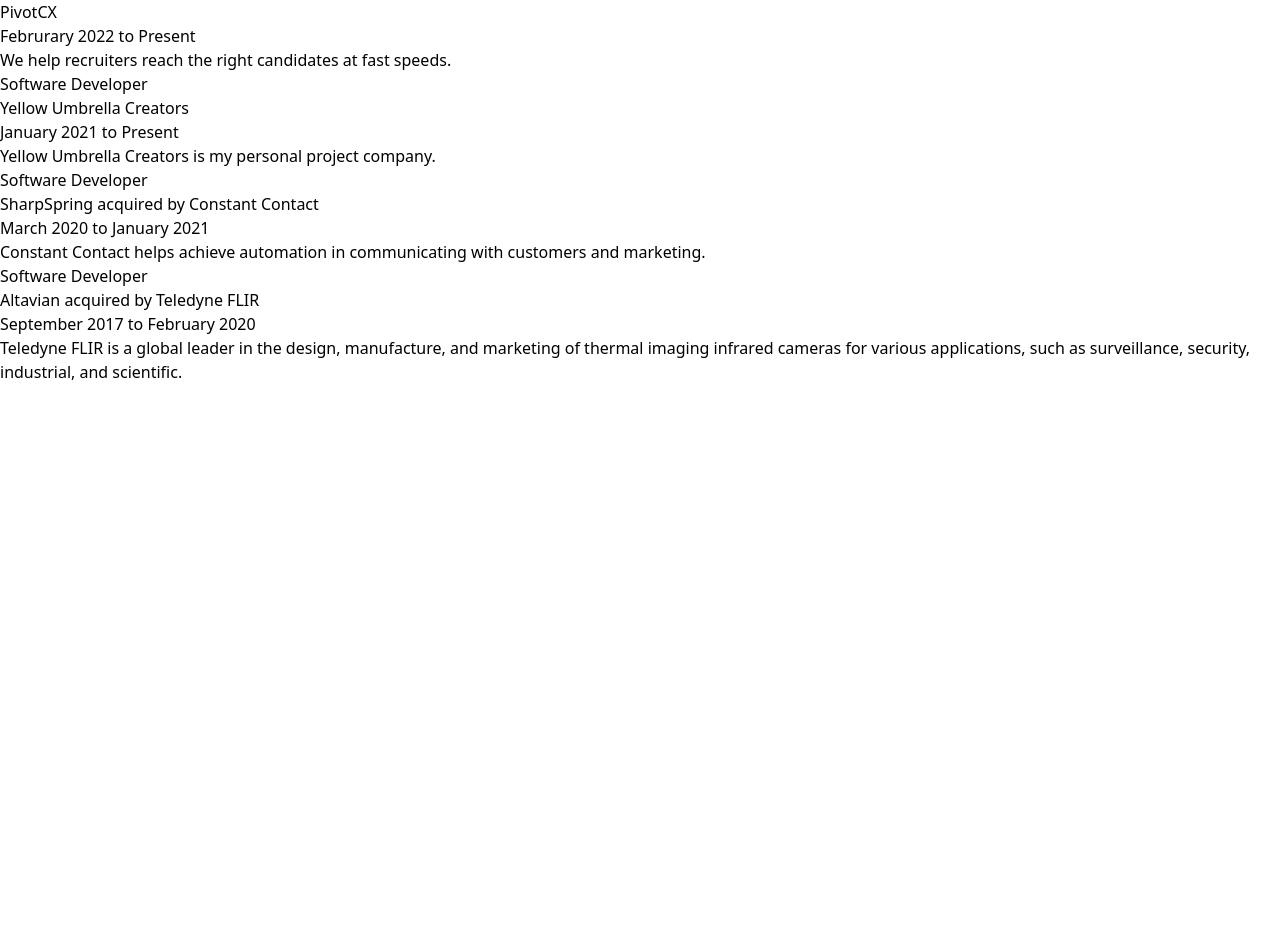
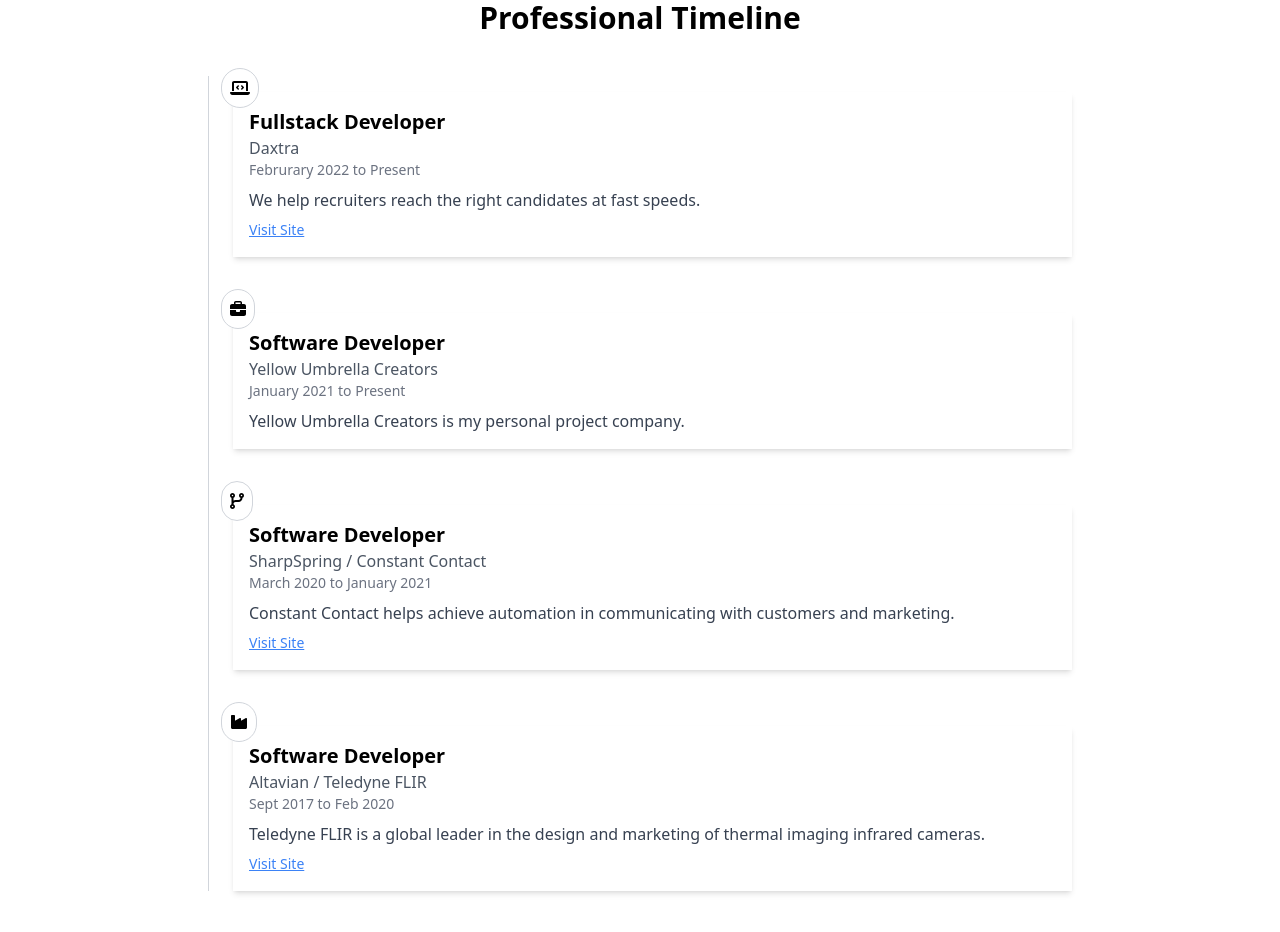
Before and after one commit to haddeeann/patricia.portfolio, a React (Vite) app: page / in a window 1280 px wide. Shown: the part 1402-2334 px from the top of the page. Before the commit the page ends 1786 px from the top, so only its background shows below. Built offline with nearby package versions, Linux system fonts and the light colour scheme.

Commit message:
timeline polish

```diff
--- a/src/sections/Timeline.jsx
+++ b/src/sections/Timeline.jsx
@@ -1,43 +1,83 @@
-import React from 'react';
-import TimeBox from '../components/TimeBox'
+import React from "react";
+import {
+    faLaptopCode,
+    faBriefcase,
+    faCodeBranch,
+    faIndustry,
+} from "@fortawesome/free-solid-svg-icons";
+import { FontAwesomeIcon } from "@fortawesome/react-fontawesome";
+
+const timelineData = [
+    {
+        title: "Fullstack Developer",
+        company: "Daxtra",
+        time: "Februrary 2022 to Present",
+        description: "We help recruiters reach the right candidates at fast speeds.",
+        link: "https://pivotcx.io/",
+        icon: faLaptopCode,
+    },
+    {
+        title: "Software Developer",
+        company: "Yellow Umbrella Creators",
+        time: "January 2021 to Present",
+        description: "Yellow Umbrella Creators is my personal project company.",
+        icon: faBriefcase,
+    },
+    {
+        title: "Software Developer",
+        company: "SharpSpring / Constant Contact",
+        time: "March 2020 to January 2021",
+        description:
+            "Constant Contact helps achieve automation in communicating with customers and marketing.",
+        link: "https://www.constantcontact.com/",
+        icon: faCodeBranch,
+    },
+    {
+        title: "Software Developer",
+        company: "Altavian / Teledyne FLIR",
+        time: "Sept 2017 to Feb 2020",
+        description:
+            "Teledyne FLIR is a global leader in the design and marketing of thermal imaging infrared cameras.",
+        link: "https://www.flir.com/",
+        icon: faIndustry,
+    },
+];
 
 const Timeline = () => {
     return (
-        <div className='box'>
-            <div className='inner-box' id='time'>
-                <div className='content'>
-                    <h2>Professional Timeline</h2>
-                    <TimeBox
-                        title='Fullstack Developer'
-                        company='PivotCX'
-                        time='Februrary 2022 to Present'
-                        description='We help recruiters reach the right candidates at fast speeds.'
-                        link='https://pivotcx.io/'
-                    />
-                    <TimeBox
-                        title='Software Developer'
-                        company='Yellow Umbrella Creators'
-                        time='January 2021 to Present'
-                        description='Yellow Umbrella Creators is my personal project company.'
-                    />
-                    <TimeBox
-                        title='Software Developer'
-                        company='SharpSpring acquired by Constant Contact'
-                        time='March 2020 to January 2021'
-                        description='Constant Contact helps achieve automation in communicating with customers and marketing.'
-                        link='https://www.constantcontact.com/'
-                    />
-                    <TimeBox
-                        title='Software Developer'
-                        company='Altavian acquired by Teledyne FLIR'
-                        time='September 2017 to February 2020'
-                        description='Teledyne FLIR is a global leader in the design, manufacture, and marketing of thermal imaging infrared cameras for various applications, such as surveillance, security, industrial, and scientific.'
-                        link='https://www.flir.com/'
-                    />
+        <section id="timeline" className="py-12">
+            <div className="max-w-4xl mx-auto px-4">
+                <h2 className="text-3xl font-bold mb-10 text-center">Professional Timeline</h2>
+                <div className="relative border-l border-gray-300 pl-6">
+                    {timelineData.map((item, index) => (
+                        <div key={index} className="mb-10 relative pt-4">
+                            <div className="absolute -left-3 top-0">
+                <span className="bg-white border border-gray-300 text-primary rounded-full p-2">
+                  <FontAwesomeIcon icon={item.icon} />
+                </span>
+                            </div>
+                            <div className="bg-white p-4 rounded-lg shadow-md">
+                                <h3 className="text-xl font-semibold">{item.title}</h3>
+                                <h4 className="text-md font-medium text-gray-600">{item.company}</h4>
+                                <p className="text-sm text-gray-500 mb-2">{item.time}</p>
+                                <p className="text-gray-700">{item.description}</p>
+                                {item.link && (
+                                    <a
+                                        href={item.link}
+                                        target="_blank"
+                                        rel="noreferrer"
+                                        className="text-blue-500 underline text-sm mt-2 inline-block"
+                                    >
+                                        Visit Site
+                                    </a>
+                                )}
+                            </div>
+                        </div>
+                    ))}
                 </div>
             </div>
-        </div>
+        </section>
     );
-}
+};
 
 export default Timeline;
```
